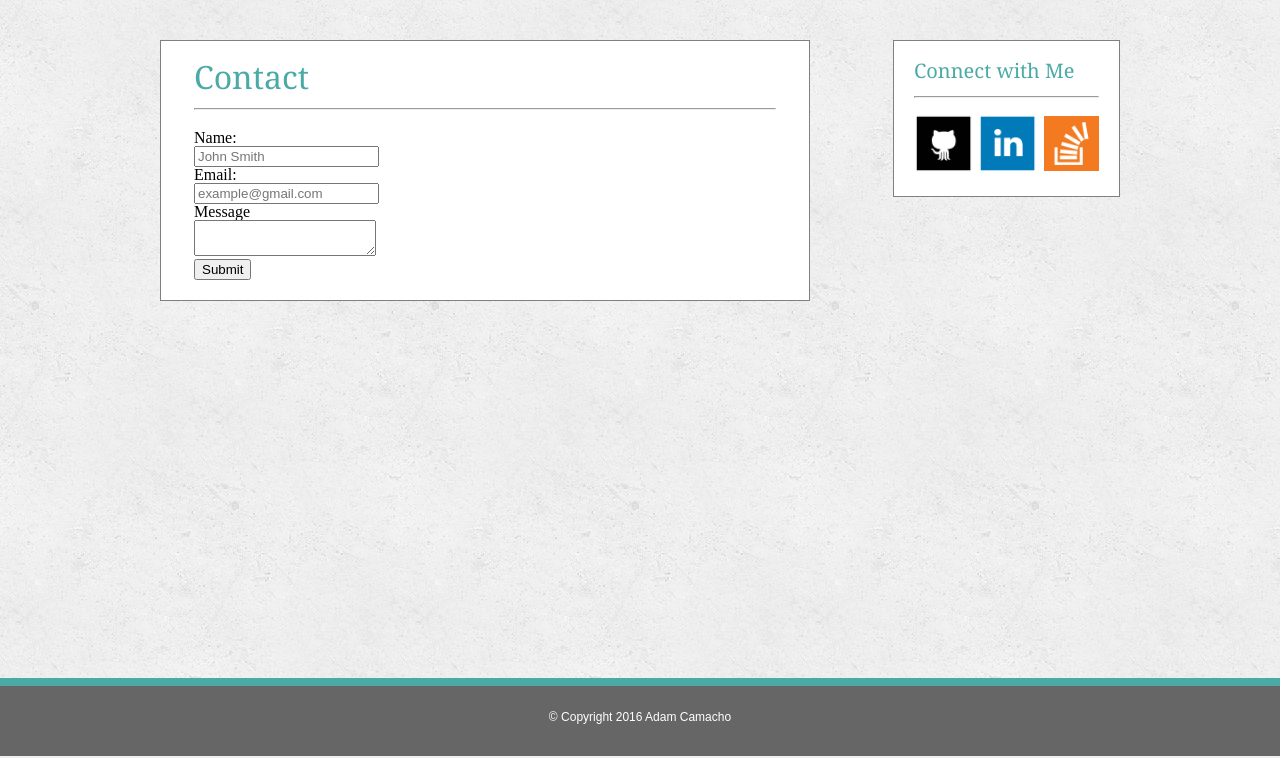
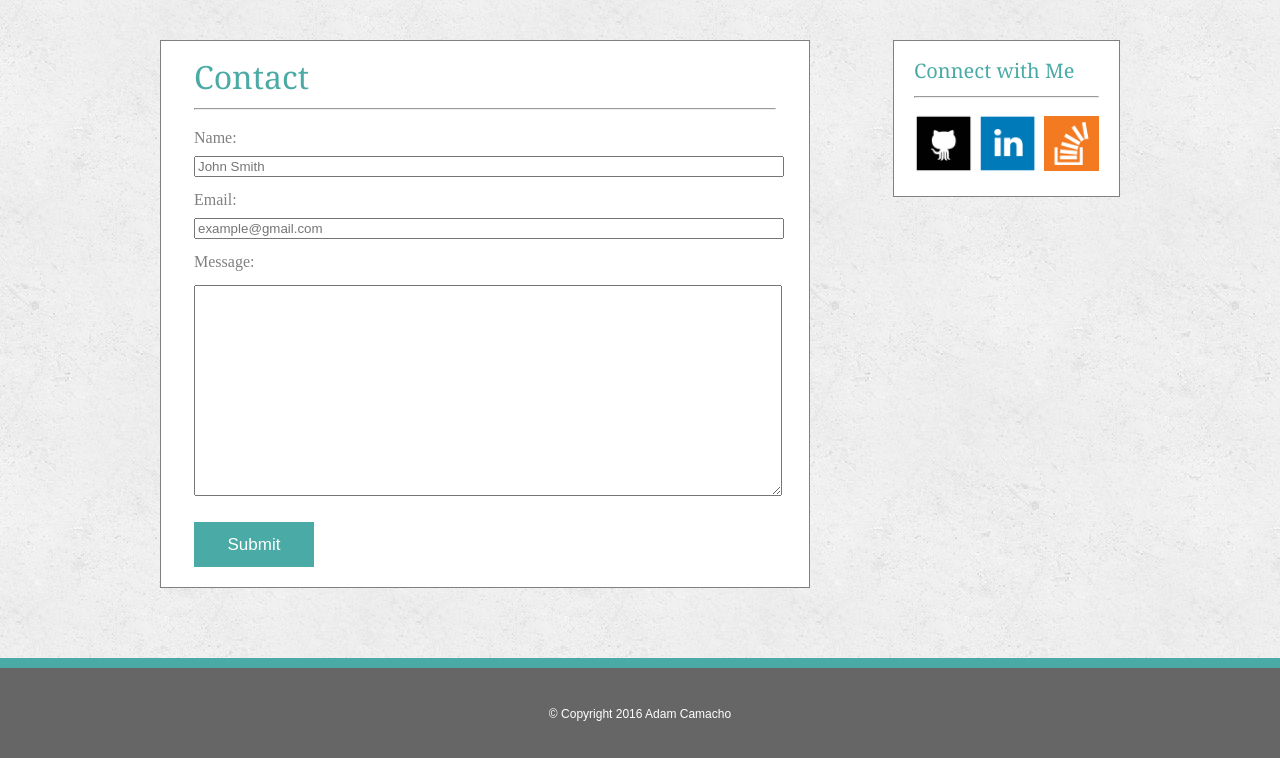
Before and after one commit to LucianaRoberts/Basic-Portfolio, a PHP site: page /contact.html in a window 1280 px wide. Shown: the part 52-810 px from the top of the page. Run offline with PHP 8.4, Linux system fonts and the light colour scheme.

Commit message:
worked on contact page

```diff
--- a/assets/css/style.css
+++ b/assets/css/style.css
@@ -185,11 +185,11 @@ header {
 
 .row1 {
 	margin-top: 5px;
-	margin-bottom: 34px;
+	margin-bottom: 40px;
 }
 
 .row2 {
-	margin-bottom: 34px;
+	margin-bottom: 40px;
 }
 
 .row3 {
@@ -197,6 +197,48 @@ header {
 }
 
 /* End Portfolio Page */
+
+/* Contact Page */
+
+label {
+	font-family: 'Arial', 'Helvetica Neue', Helvetica, sans-serif;
+	color: grey;
+	margin-top: 15px;
+}
+
+#name {
+	margin-top: 10px;
+	margin-bottom: 15px;
+}
+
+#email {
+	margin-top: 10px;
+	margin-bottom: 15px;
+}
+
+input {
+	width: 100%;
+}
+
+textarea {
+	width: 100%;
+	height: 205px;
+	margin-top: 15px;
+}
+
+button {
+	background: #4aaaa5;
+	border: 0px;
+	height: 45px;
+	width: 120px;
+	color: white;
+	font-family: 'Arial', 'Helvetica Neue', Helvetica, sans-serif;
+	font-size: 17px;
+	margin-top: 23px;
+}
+
+/* End Contact Page */
+
 
 /* Footer */
 
@@ -210,7 +252,7 @@ footer {
 	font-family: 'Arial', 'Helvetica Neue', Helvetica, sans-serif;
 	color: white;
 	text-align: center;
-	padding-top: 25px;
+	padding-top: 40px;
 	font-size: 12px;
 }
 
@@ -218,22 +260,26 @@ footer {
 
 /* Sticky Footer */
 
-html, body {height: 100%;}
+html, body {
+	height: 100%;
+}
 
-#wrap {min-height: 100%;}
+#wrap {
+	min-height: 100%;
+}
 
 #main {
-	overflow:auto;
+	overflow: auto;
     padding-bottom: 150px;
 }  /* must be same height as the footer */
 
 #footer {
 	position: relative;
-    margin-top: -70px; /* negative value of footer height */
-    height: 70px;
+    margin-top: -90px; /* negative value of footer height */
+    height: 90px;
     min-width: 960px;
     clear: both;
-    border-top: 8px solid #4aaaa5;
+    border-top: 10px solid #4aaaa5;
 }
 
 
--- a/contact.html
+++ b/contact.html
@@ -36,17 +36,11 @@
 		<hr id="main-section-line">
 			<form>
 		      	<label for="name">Name:</label>
-		      	<br>
 		      	<input type="text" id="name" name="user_name" placeholder="John Smith">
-		      	<br>
 		      	<label for="email">Email:</label>
-		      	<br>
 		      	<input type="email" id="email" name="user_email" placeholder="example@gmail.com">
-		      	<br>
-		      	<label for="comment">Message</label>
-		      	<br>
+		      	<label for="comment">Message:</label>
 		      	<textarea id="comment" name="user_comment"></textarea>
-		      	<br>
 		      	<button type="submit">Submit</button>
     		</form>
 		</section>
@@ -54,9 +48,9 @@
 	<section class="connect-section">
 		<h3 class="teal-words" id="connect-heading">Connect with Me</h3>
 		<hr id="connect-line">
-			<a href="#"><img src="assets/images/github64x64.png" alt="GitHub Logo" class="icons"></a>
-			<a href="#"><img src="assets/images/linkedin64x64.png" alt="LinkedIn Logo" class="icons"></a>
-			<a href="#"><img src="assets/images/stack-overflow64x64.png" alt="Stack Overflow Logo" class="icons-stack"></a>
+			<a href="https://github.com/Adancode"><img src="assets/images/github64x64.png" alt="GitHub Logo" class="icons"></a>
+			<a href="https://www.linkedin.com/in/adamcamacho1"><img src="assets/images/linkedin64x64.png" alt="LinkedIn Logo" class="icons"></a>
+			<a href="http://stackoverflow.com/users/6230523/adam8888?tab=profile"><img src="assets/images/stack-overflow64x64.png" alt="Stack Overflow Logo" class="icons-stack"></a>
 	</section>
 	</div>
 	</div>
--- a/portfolio.html
+++ b/portfolio.html
@@ -44,9 +44,9 @@
 	<section class="connect-section">
 		<h3 class="teal-words" id="connect-heading">Connect with Me</h3>
 		<hr id="connect-line">
-			<a href="#"><img src="assets/images/github64x64.png" alt="GitHub Logo" class="icons"></a>
-			<a href="#"><img src="assets/images/linkedin64x64.png" alt="LinkedIn Logo" class="icons"></a>
-			<a href="#"><img src="assets/images/stack-overflow64x64.png" alt="Stack Overflow Logo" class="icons-stack"></a>
+			<a href="https://github.com/Adancode"><img src="assets/images/github64x64.png" alt="GitHub Logo" class="icons"></a>
+			<a href="https://www.linkedin.com/in/adamcamacho1"><img src="assets/images/linkedin64x64.png" alt="LinkedIn Logo" class="icons"></a>
+			<a href="http://stackoverflow.com/users/6230523/adam8888?tab=profile"><img src="assets/images/stack-overflow64x64.png" alt="Stack Overflow Logo" class="icons-stack"></a>
 	</section>
 	</div>
 	</div>
```
